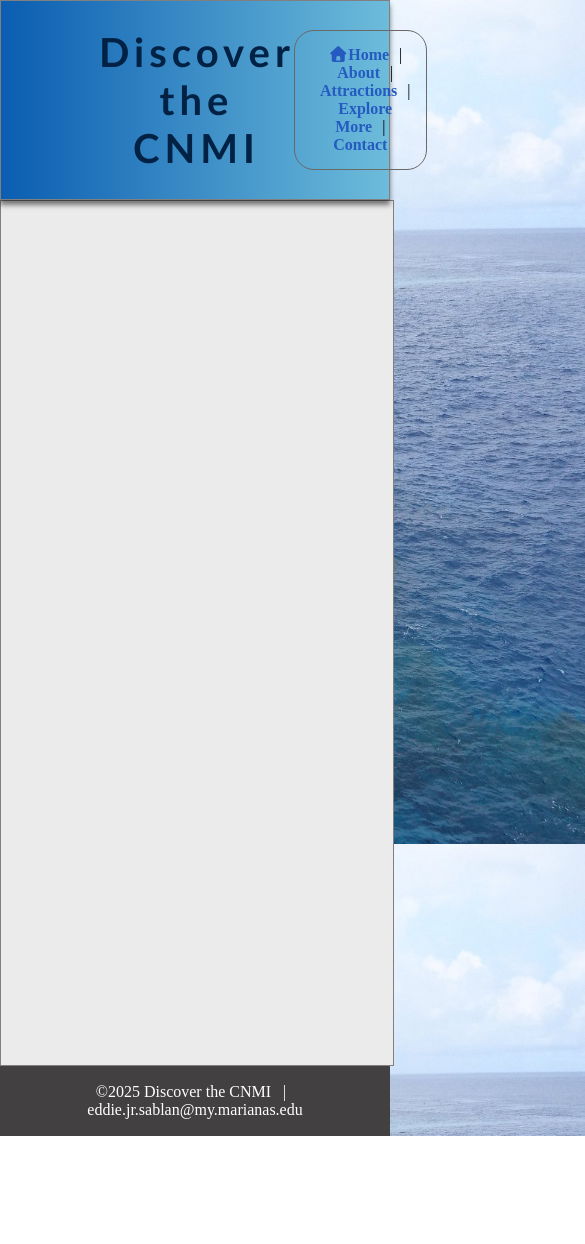
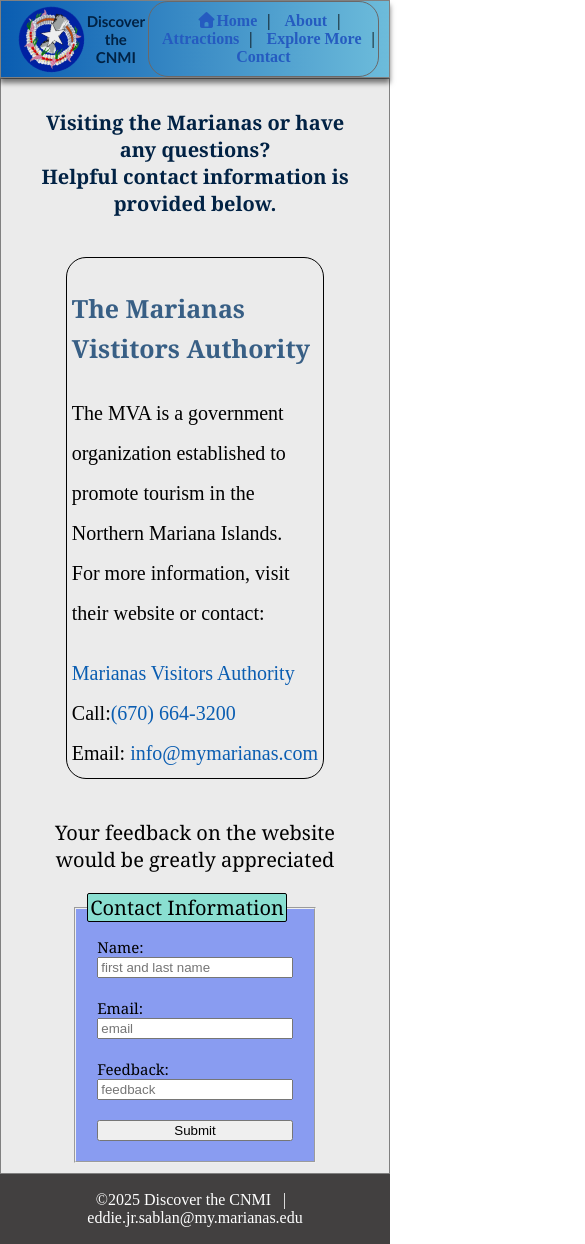
Before and after one commit to eddiejrsablan-ctrl/final-website-project, a plain HTML site: page contact.html in a window 390 px wide. Shown: the top 1244 px of the page, 585 px wide, since content can reach past the window. Before the commit the page ends 1136 px from the top, so only its background shows below. Drawn offline with Linux system fonts and the light colour scheme.

Commit message:
More Updates

```diff
--- a/contact.html
+++ b/contact.html
@@ -6,7 +6,9 @@
   <meta name="viewport" content="width=device-width, initial-scale=1.0" />
   <title>Discover the CNMI - Contact</title>
   <link href="styles.css" rel="stylesheet" />
-  <link rel="stylesheet" href="https://cdnjs.cloudflare.com/ajax/libs/font-awesome/7.0.1/css/all.min.css" integrity="sha512-2SwdPD6INVrV/lHTZbO2nodKhrnDdJK9/kg2XD1r9uGqPo1cUbujc+IYdlYdEErWNu69gVcYgdxlmVmzTWnetw==" crossorigin="anonymous" referrerpolicy="no-referrer" />
+  <link rel="stylesheet" href="https://cdnjs.cloudflare.com/ajax/libs/font-awesome/7.0.1/css/all.min.css"
+    integrity="sha512-2SwdPD6INVrV/lHTZbO2nodKhrnDdJK9/kg2XD1r9uGqPo1cUbujc+IYdlYdEErWNu69gVcYgdxlmVmzTWnetw=="
+    crossorigin="anonymous" referrerpolicy="no-referrer" />
 </head>
 
 <body class="contact-page">
@@ -23,14 +25,48 @@
   </header>
 
   <div class="contact">
-    <section>
+    <section class="contact_intro">
+      <p>Visiting the Marianas or have any questions? </br>Helpful contact information is provided below.</p>
+    </section>
 
+    <section class="MVA">
+      <p class="mva_title">The Marianas Vistitors Authority</p>
+      <p>The MVA is a government organization established to promote tourism in the Northern Mariana Islands. </br>For
+        more information, visit their website or contact:</p>
+      <a href="https://mva.mymarianas.com/">Marianas Visitors Authority</a></br>
+      Call:<a href="tel:16706643200">(670) 664-3200</a></br>
+      Email: <a href="mailto:info@mymarianas.com">info@mymarianas.com</a>
     </section>
+
+    <p class="form_p">Your feedback on the website would be greatly appreciated</p>
+    <section class="form">
+
+      <form action="https://formsubmit.co/eddie.jr.sablan@my.marianas.edu" method="POST">
+        <fieldset>
+          <legend>Contact Information</legend>
+          <div class="contact_form">
+            <label for="name">Name:</label>
+            <input type="text" name="Name" id="name" required placeholder="first and last name"></br>
+
+            <label for="email">Email:</label>
+            <input type="email" name="Email" id="email" required placeholder="email"></br>
+
+            <label for="message">Feedback:</label>
+            <input type="text" name="Message" id="message" placeholder="feedback"></br>
+            <button type="submit" class="button">Submit</button>
+          </div>
+        </fieldset>
+      </form>
+    </section>
+
+
+
   </div>
 
   <footer>
     <div class="footer-content">
-    <p>&copy;2025 Discover the CNMI &nbsp; | &nbsp; <a href="mailto:eddie.jr.sablan@my.marianas.edu">eddie.jr.sablan@my.marianas.edu</a></p>
+      <p>&copy;2025 Discover the CNMI &nbsp; | &nbsp; <a
+          href="mailto:eddie.jr.sablan@my.marianas.edu">eddie.jr.sablan@my.marianas.edu</a></p>
     </div>
   </footer>
 
--- a/styles.css
+++ b/styles.css
@@ -8,9 +8,10 @@ body {
 /* All Pages */
 header {
     display: flex;
+    max-width: 100%;
     align-items: center;
-    padding: 0px;
-    margin: 0px;
+    padding: 0 10px;
+    margin: 0 auto;
     position: sticky;
     top: 0;
     z-index: 999;
@@ -29,14 +30,26 @@ img.logo {
     z-index: -1;
     position: relative;
     animation-name: spinAcross;
-    animation-duration: 4s;
+    animation-duration: 3s;
     animation-iteration-count: 2;
     animation-direction: alternate;
 }
 
+@media screen and (max-width: 900px) {
+    img.logo {
+        height: 65px;
+        width: 65px;
+    }
+}
+
 @keyframes spinAcross {
-    0% {transform: translateX(0) rotate(0deg);}
-    100% { transform: translateX(1650%) rotate(360deg);}
+    0% {
+        transform: translateX(0) rotate(0deg);
+    }
+
+    100% {
+        transform: translateX(0) rotate(360deg);
+    }
 }
 
 nav {
@@ -45,7 +58,13 @@ nav {
     border: 1px solid rgb(107, 104, 104);
     border-radius: 20px;
     text-align: center;
+}
 
+@media screen and (max-width: 900px) {
+    nav {
+        padding: 10px 0px;
+        margin-right: 0px;
+    }
 }
 
 header nav a {
@@ -84,12 +103,12 @@ footer {
     text-align: center;
 }
 
-footer a{
+footer a {
     color: white;
     text-decoration: none;
 }
 
-footer a:hover{
+footer a:hover {
     text-decoration: underline, solid;
 }
 
@@ -113,8 +132,15 @@ body.home-page {
     margin-right: auto;
 }
 
+@media screen and (max-width: 900px) {
+    .title-p1 {
+        font-size: 15px;
+        letter-spacing: 0px;
+    }
+}
+
 .home {
-    width: 80%;
+    width: 79%;
     max-width: 1200px;
     background-color: rgb(235, 235, 235);
     margin: auto;
@@ -159,7 +185,8 @@ img.island-chain {
     line-height: 1.5;
 }
 
-.home-intro-top h1, h2{
+.home-intro-top h1,
+h2 {
     font-family: Georgia, 'Times New Roman', Times, serif;
     text-align: center;
     color: rgb(56, 95, 133);
@@ -207,8 +234,14 @@ img.island-chain {
     margin-right: auto;
 }
 
+@media screen and (max-width: 900px) {
+    .title-p2 {
+        font-size: 12px;
+    }
+}
+
 .about {
-    width: 80%;
+    width: 79%;
     max-width: 1200px;
     background-color: rgb(235, 235, 235);
     margin: auto;
@@ -246,9 +279,9 @@ img.island-chain {
     margin: 0 auto;
 }
 
-.Information h1{
+.Information h1 {
     font-family: Georgia, 'Times New Roman', Times, serif;
-    color: rgb(1, 34, 68);
+    color: rgb(56, 95, 133);
 }
 
 .people_culture_flex {
@@ -267,9 +300,9 @@ img.island-chain {
 }
 
 .people_culture ul {
-        list-style-type: none;
-        padding: 0px;
-        margin: 0px;
+    list-style-type: none;
+    padding: 0px;
+    margin: 0px;
 }
 
 .PCimg {
@@ -287,6 +320,7 @@ img.island-chain {
         padding-right: 0px;
         padding-bottom: 60px;
     }
+
     .PCimg {
         width: 100%;
         max-width: 50%;
@@ -322,7 +356,6 @@ img.island-chain {
     border-radius: 10px;
 }
 
-
 @media screen and (max-width: 1200px) {
     .history_flex {
         flex-direction: column;
@@ -331,6 +364,7 @@ img.island-chain {
         padding-bottom: 60px;
         gap: 0px;
     }
+
     .history_img {
         width: 100%;
         max-width: 50%;
@@ -370,6 +404,7 @@ img.island-chain {
         padding-bottom: 60px;
         padding-right: 0px;
     }
+
     .envi_img {
         width: 50%;
         height: 50%;
@@ -398,6 +433,7 @@ img.island-chain {
     display: block;
     border-radius: 10px;
 }
+
 @media screen and (max-width: 1100px) {
     .climate_weather_flex {
         flex-direction: column;
@@ -406,6 +442,7 @@ img.island-chain {
         padding-bottom: 60px;
         gap: 0px;
     }
+
     .clim_weath_img {
         width: 50%;
         height: 50%;
@@ -432,8 +469,14 @@ img.island-chain {
     margin-right: auto;
 }
 
+@media screen and (max-width: 900px) {
+    .title-p3 {
+        font-size: 12px;
+    }
+}
+
 .attractions {
-    width: 80%;
+    width: 79%;
     max-width: 1200px;
     background-color: rgb(235, 235, 235);
     margin: auto;
@@ -453,7 +496,7 @@ img.island-chain {
     margin-bottom: 40px;
 }
 
-.intro-attractions p{
+.intro-attractions p {
     font-family: Georgia, 'Times New Roman', Times, serif;
     font-weight: bold;
     color: white;
@@ -468,7 +511,8 @@ img.island-chain {
         width: 85%;
         padding: 0px;
     }
-    .intro-attractions p{
+
+    .intro-attractions p {
         font-size: 15px;
         line-height: normal;
     }
@@ -479,21 +523,22 @@ img.island-chain {
     color: rgb(56, 95, 133);
     margin-bottom: 80px;
 }
-.attractions_video iframe{
+
+.attractions_video iframe {
     width: 65%;
     height: 450px;
     border: 1px solid black;
     border-radius: 20px;
 }
 
-@media  screen and (max-width: 1100px) {
+@media screen and (max-width: 1100px) {
     .attractions_video iframe {
         width: 75%;
         height: 300px;
     }
 }
 
-.attract_table  {
+.attract_table {
     border-collapse: collapse;
     font-family: Cambria, Cochin, Georgia, Times, 'Times New Roman', serif;
     table-layout: fixed;
@@ -503,7 +548,7 @@ img.island-chain {
     margin-bottom: 40px;
 }
 
-.attract_table tbody{
+.attract_table tbody {
     border: 2px solid black;
     text-align: center;
 }
@@ -554,8 +599,15 @@ img.island-chain {
     margin-right: auto;
 }
 
+@media screen and (max-width: 900px) {
+    .title-p4 {
+        font-size: 20px;
+        letter-spacing: 0px;
+    }
+}
+
 .explore {
-    width: 80%;
+    width: 79%;
     max-width: 1200px;
     background-color: rgb(235, 235, 235);
     margin: auto;
@@ -566,7 +618,7 @@ img.island-chain {
 
 h1 {
     font-family: Cambria, Cochin, Georgia, Times, 'Times New Roman', serif;
-    color: rgb(1, 34, 68);
+    color: rgb(56, 95, 133);
     text-align: center;
 }
 
@@ -595,7 +647,7 @@ h1 {
 }
 
 .ex_more_images {
-    width: 500px;
+    width: 400px;
     height: auto;
     border-radius: 20px;
 }
@@ -610,6 +662,7 @@ h1 {
     background: linear-gradient(to right, #3378bd, #6dbcdb);
 }
 
+
 .saipan_table caption {
     font-size: 2rem;
     font-family: Georgia, 'Times New Roman', Times, serif;
@@ -618,7 +671,9 @@ h1 {
     font-weight: bold;
 }
 
-.saipan_table tbody, td, th {
+.saipan_table tbody,
+td,
+th {
     border: 1px solid black;
     padding: 10px;
 }
@@ -663,6 +718,17 @@ h1 {
     transition: transform 0.7s ease;
 }
 
+@media screen and (max-width: 900px) {
+    .explore_images {
+        width: 80px;
+        height: auto;
+    }
+
+    .ex_more_images {
+        width: 100%;
+    }
+}
+
 .explore_images:hover {
     transform: scale(1.9);
 }
@@ -687,8 +753,15 @@ h1 {
     margin-right: auto;
 }
 
+@media screen and (max-width: 900px) {
+    .title-p5 {
+        font-size: 15px;
+        letter-spacing: 0px;
+    }
+}
+
 .contact {
-    width: 80%;
+    width: 79%;
     max-width: 1200px;
     background-color: rgb(235, 235, 235);
     margin: auto;
@@ -696,3 +769,82 @@ h1 {
     border: 1px solid gray;
     min-height: 100vh;
 }
+
+.contact_intro {
+    text-align: center;
+    font-size: 40px;
+    font-family: Cambria, Cochin, Georgia, Times, 'Times New Roman', serif;
+    color: rgb(1, 34, 68);
+    font-weight: bold;
+    padding-bottom: 20px;
+}
+
+
+@media screen and (max-width: 900px) {
+    .contact_intro {
+        font-size: 20px;
+    }
+}
+
+.mva_title {
+    font-size: 40px;
+    font-family: Cambria, Cochin, Georgia, Times, 'Times New Roman', serif;
+    color: rgb(56, 95, 133);
+    font-weight: bold
+}
+
+.MVA {
+    font-size: 20px;
+    line-height: 40px;
+    padding: 5px;
+    margin: 0 auto;
+    margin-bottom: 40px;
+    border: 1px solid black;
+    border-radius: 20px;
+    width: 80%;
+}
+
+@media  screen and (max-width: 900px) {
+    .mva_title{font-size: 25px;}
+}
+
+.MVA a:link {
+    text-decoration: none;
+    color: #0a5db1;
+}
+
+.MVA a:visited {
+    color: #3b340c;
+}
+
+fieldset {
+    background-color: #899cf1;
+    width: 70%;
+    margin: 0 auto;
+}
+
+.form {
+    font-family: Cambria, Cochin, Georgia, Times, 'Times New Roman', serif;
+    font-size: 15px;
+}
+
+.form_p {
+    font-size: 20px;
+    text-align: center;
+    font-family: Cambria, Cochin, Georgia, Times, 'Times New Roman', serif;
+}
+
+.form legend {
+    font-size: 20px;
+    border: 1px solid black;
+    background-color: rgb(138, 223, 209);
+    border-radius: 2px;
+}
+
+.contact_form {
+    display: flex;
+    flex-direction: column;
+    font-family: Cambria, Cochin, Georgia, Times, 'Times New Roman', serif;
+    padding: 10px;
+
+}
```
Also changed, not shown: about.html (+1 -1 lines), explore_more.html (+7 -7 lines).
